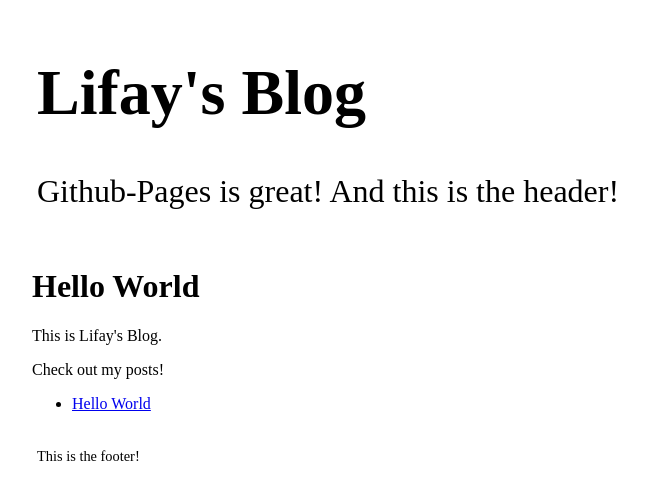
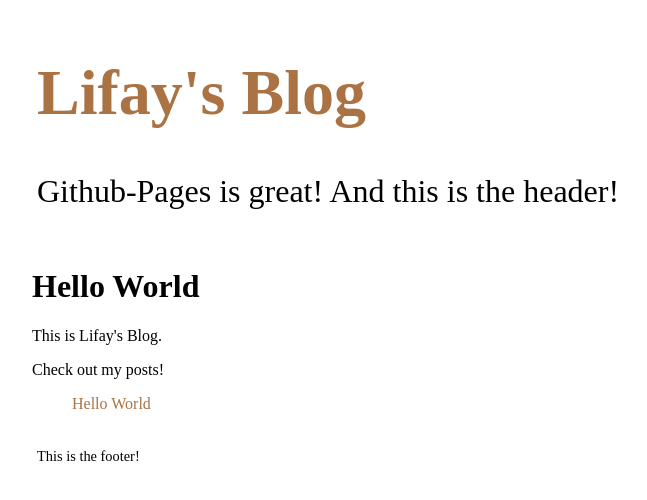
Before and after one commit to LiFaytheGoblin/LiFaytheGoblin.github.io, a Jekyll site: the page built from index.html, in a window 1280 px wide. Shown: the top 500 px of the page, without its empty margins (208-855 px from the left). Built offline with Jekyll 4.4.1, drawn with Linux system fonts in a browser that asks for light colours.

Commit message:
Some updates

```diff
--- a/_includes/header.html
+++ b/_includes/header.html
@@ -1,4 +1,4 @@
 <div class="header">
-<h1>Lifay's Blog</h1>
+<h1><a href="/" title="Home">Lifay's Blog</a></h1>
 <p>Github-Pages is great! And this is the header!</p>
 </div>
--- a/_layouts/default.html
+++ b/_layouts/default.html
@@ -2,8 +2,10 @@
 <html xmlns="http://www.w3.org/1999/xhtml" xml:lang="en" lang="en-us">
 <head>
    <meta charset="utf-8">
+   <meta name="description" content="Blog"/>
    <title>{{ page.title }}</title>
    <link rel="stylesheet" href="/style.css" type="text/css" />
+   <link rel="shortcut icon" type="image/svg" href="favicon.svg" />
 </head>
 <body>
 
--- a/style.css
+++ b/style.css
@@ -1,3 +1,16 @@
+a {
+    color: #AB7243;
+	text-decoration: none;
+}
+
+a:hover {
+    color: #EDA164;
+}
+
+li {
+	list-style-type: none;
+}
+
 .container {
 	width: 800px;
 	margin:0px auto;
```
Also changed, not shown: favicon.ico (added), favicon.svg (added).
